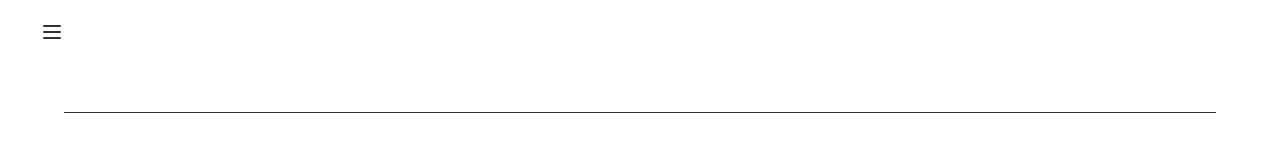
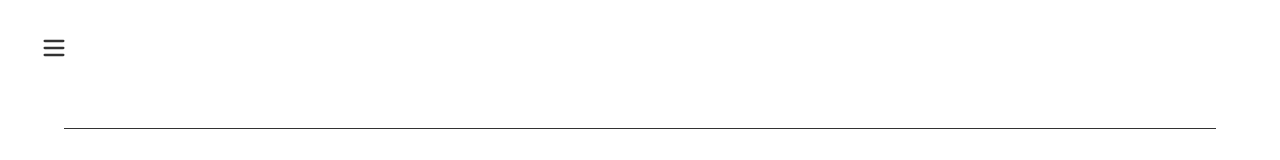
Before and after one commit to team-hearing/hearing-frontend, a Next.js app: page /about in a window 1280 px wide. Shown: the top 160 px of the page. Built offline with nearby package versions, Linux system fonts and the light colour scheme.

Commit message:
style: 햄버거 메뉴 크기 조정

```diff
--- a/src/app/(components)/Navigation.tsx
+++ b/src/app/(components)/Navigation.tsx
@@ -15,7 +15,7 @@ const Navigation = () => {
 
   return (
     <nav className="bg-white sticky top-0 z-50">
-      <div className="max-w-7xl mx-auto px-4 sm:px-6 lg:px-8">
+      <div className="max-w-7xl mx-auto px-4 sm:px-6 lg:px-8 pt-4">
         <div className="flex justify-between items-center h-16">
           {/* Hamburger Menu Button */}
           <button
@@ -24,7 +24,11 @@ const Navigation = () => {
             aria-expanded={isMenuOpen}
             aria-label="메인 메뉴"
           >
-            {isMenuOpen ? <X size={24} /> : <Menu size={24} />}
+           {isMenuOpen ? (
+              <X className="w-5 h-5 sm:w-6 sm:h-6 lg:w-7 lg:h-7" />
+            ) : (
+              <Menu className="w-5 h-5 sm:w-6 sm:h-6 lg:w-7 lg:h-7" />
+            )}
           </button>
         </div>
 
```
